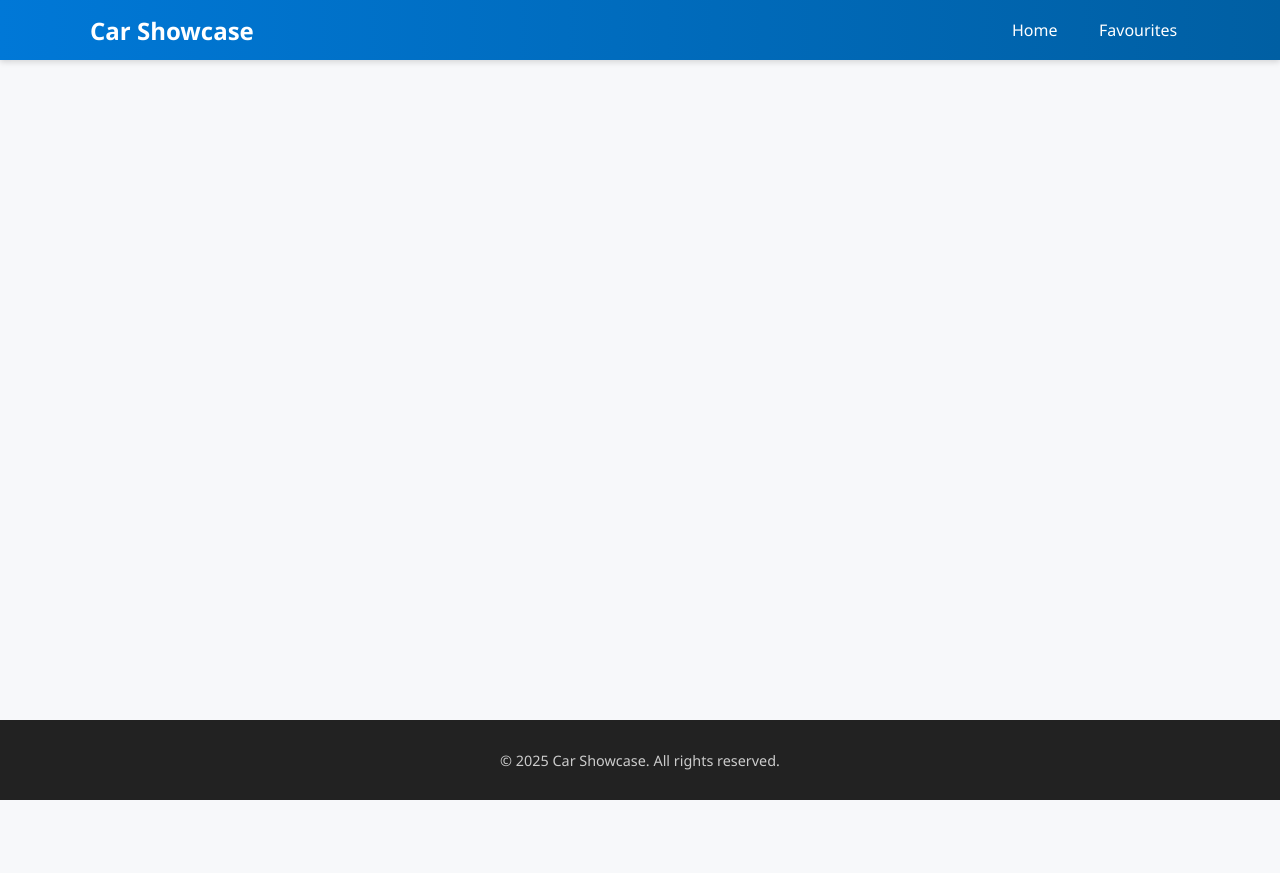
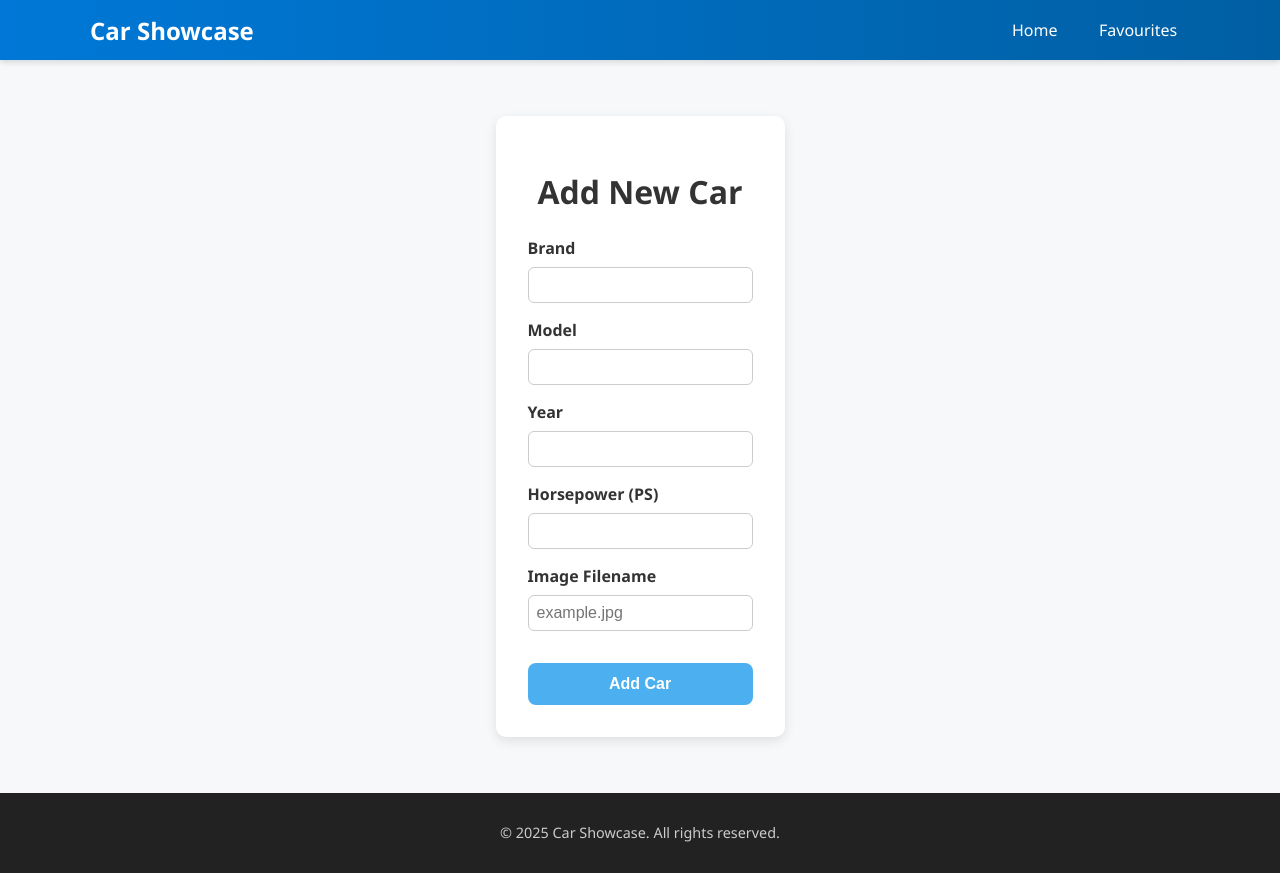
Before and after one commit to De27vin/CarShowcase, a Vue app: page /add in a window 1280 px wide. Before the commit the page ends 800 px from the top, so only its background shows below. Built offline with nearby package versions, Linux system fonts and the light colour scheme.

Commit message:
Add: AddCar.vue component, styles and fixes

```diff
--- a/src/main.js
+++ b/src/main.js
@@ -3,6 +3,7 @@ import { createPinia } from 'pinia'
 
 import App from './App.vue'
 import router from './router'
+import './style.css'
 
 const app = createApp(App)
 
--- a/src/router/index.js
+++ b/src/router/index.js
@@ -1,6 +1,8 @@
 import { createRouter, createWebHistory } from 'vue-router'
 
 import Home from '../views/Home.vue'
+import CarDetails from '../views/CarDetails.vue'
+import AddCar from '../views/AddCar.vue'
 
 const router = createRouter({
   history: createWebHistory(import.meta.env.BASE_URL),
@@ -13,8 +15,13 @@ const router = createRouter({
     {
       path: '/car/:id',
       name: 'CarDetails',
-      component: () => import('../views/CarDetails.vue'),
+      component: CarDetails,
       props: true,
+    },
+    {
+      path: '/add',
+      name: 'AddCar',
+      component: AddCar,
     },
   ],
 })
--- /dev/null
+++ b/src/stores/cars.js
@@ -0,0 +1,50 @@
+import { defineStore } from 'pinia'
+import carsData from '../assets/cars.json'
+
+export const useCarStore = defineStore('cars', {
+  state: () => ({
+    cars: [],
+    favourites: [],
+  }),
+
+  actions: {
+    addCar(car) {
+      const newId = this.cars.length > 0 ? this.cars[this.cars.length - 1].id + 1 : 1
+      this.cars.push({ id: newId, ...car })
+      this.saveToLocalStorage()
+    },
+
+    toggleFavourite(id) {
+      if (this.favourites.includes(id)) {
+        this.favourites = this.favourites.filter((favId) => favId !== id)
+      } else {
+        this.favourites.push(id)
+      }
+      this.saveToLocalStorage()
+    },
+
+    saveToLocalStorage() {
+      localStorage.setItem('cars', JSON.stringify(this.cars))
+      localStorage.setItem('favourites', JSON.stringify(this.favourites))
+    },
+
+    loadFromLocalStorage() {
+      const savedCars = localStorage.getItem('cars')
+      const savedFavs = localStorage.getItem('favourites')
+
+      if (savedCars) {
+        this.cars = JSON.parse(savedCars)
+      } else {
+        this.cars = carsData.map((car) => ({
+          ...car,
+          image: new URL(`../assets/carPictures/${car.image}`, import.meta.url).href,
+        }))
+        this.saveToLocalStorage()
+      }
+
+      if (savedFavs) {
+        this.favourites = JSON.parse(savedFavs)
+      }
+    },
+  },
+})
--- a/src/style.css
+++ b/src/style.css
@@ -79,3 +79,88 @@ body {
   text-align: center;
   font-size: 0.9rem;
 }
+
+/* Home.vue */
+.home {
+  padding: 1rem;
+}
+
+.car-list {
+  display: grid;
+  grid-template-columns: repeat(auto-fit, minmax(220px, 1fr));
+  gap: 1rem;
+}
+
+.car-card {
+  border: 1px solid #ccc;
+  border-radius: 8px;
+  padding: 0.5rem;
+  cursor: pointer;
+  transition: transform 0.2s;
+  text-align: center;
+  background: white;
+  box-shadow: 0 2px 6px rgba(0, 0, 0, 0.05);
+}
+
+.car-card:hover {
+  transform: scale(1.02);
+}
+
+.car-card img {
+  width: 40%;
+  height: auto;
+  border-radius: 8px;
+  margin-bottom: 0.5rem;
+}
+
+/* AddCar.vue */
+.add-car {
+  max-width: 500px;
+  margin: 2rem auto;
+  padding: 2rem;
+  background: #fff;
+  border-radius: 10px;
+  box-shadow: 0 4px 12px rgba(0, 0, 0, 0.1);
+}
+
+.add-car h1 {
+  text-align: center;
+  margin-bottom: 1.5rem;
+  color: #333;
+}
+
+.add-car-form .form-group {
+  margin-bottom: 1rem;
+  display: flex;
+  flex-direction: column;
+}
+
+.add-car-form label {
+  font-weight: bold;
+  margin-bottom: 0.5rem;
+}
+
+.add-car-form input {
+  padding: 0.5rem;
+  border: 1px solid #ccc;
+  border-radius: 6px;
+  font-size: 1rem;
+}
+
+.submit-btn {
+  width: 100%;
+  padding: 0.75rem;
+  background-color: #4cafef;
+  color: #fff;
+  font-size: 1rem;
+  font-weight: bold;
+  border: none;
+  border-radius: 8px;
+  cursor: pointer;
+  margin-top: 1rem;
+  transition: background 0.2s;
+}
+
+.submit-btn:hover {
+  background-color: #389fd9;
+}
--- /dev/null
+++ b/src/views/AddCar.vue
@@ -0,0 +1,69 @@
+<template>
+  <div class="add-car">
+    <h1>Add New Car</h1>
+    <form @submit.prevent="submitForm" class="add-car-form">
+      <div class="form-group">
+        <label for="brand">Brand</label>
+        <input type="text" id="brand" v-model="newCar.brand" required />
+      </div>
+
+      <div class="form-group">
+        <label for="model">Model</label>
+        <input type="text" id="model" v-model="newCar.model" required />
+      </div>
+
+      <div class="form-group">
+        <label for="year">Year</label>
+        <input type="number" id="year" v-model="newCar.year" required />
+      </div>
+
+      <div class="form-group">
+        <label for="hp">Horsepower (PS)</label>
+        <input type="number" id="hp" v-model="newCar.hp" required />
+      </div>
+
+      <div class="form-group">
+        <label for="image">Image Filename</label>
+        <input type="text" id="image" v-model="newCar.image" placeholder="example.jpg" />
+      </div>
+
+      <button type="submit" class="submit-btn">Add Car</button>
+    </form>
+  </div>
+</template>
+
+<script>
+import { useCarStore } from '../stores/cars.js'
+import { reactive } from 'vue'
+import { useRouter } from 'vue-router'
+
+export default {
+  name: 'AddCar',
+  setup() {
+    const carStore = useCarStore()
+    const router = useRouter()
+
+    const newCar = reactive({
+      brand: '',
+      model: '',
+      year: '',
+      hp: '',
+      image: '',
+    })
+
+    const submitForm = () => {
+      // Optional: Bildpfad automatisch ergänzen
+      if (newCar.image) {
+        newCar.image = new URL(`../assets/carPictures/${newCar.image}`, import.meta.url).href
+      }
+      carStore.addCar({ ...newCar })
+      router.push('/') // zurück zur Home-Seite
+    }
+
+    return {
+      newCar,
+      submitForm,
+    }
+  },
+}
+</script>
--- a/src/views/Home.vue
+++ b/src/views/Home.vue
@@ -1,6 +1,9 @@
 <template>
   <div class="home">
-    <h1>Car Showcase Home</h1>
+    <div class="home-header">
+      <h1>Car Showcase Home</h1>
+      <RouterLink to="/add" class="add-btn">+ Add Car</RouterLink>
+    </div>
 
     <div v-if="cars.length === 0">There are no cars here...</div>
 
@@ -15,55 +18,26 @@
 </template>
 
 <script>
-import carsCollection from '../assets/cars.json'
+import { useCarStore } from '../stores/cars.js'
+import { onMounted } from 'vue'
 
 export default {
   name: 'Home',
-  data() {
+  setup() {
+    const carStore = useCarStore()
+
+    onMounted(() => {
+      carStore.loadFromLocalStorage()
+    })
+
+    const goToCar = (id) => {
+      window.location.href = `/car/${id}`
+    }
+
     return {
-      cars: [],
+      cars: carStore.cars,
+      goToCar,
     }
-  },
-  mounted() {
-    this.cars = carsCollection.map((car) => ({
-      ...car,
-      image: new URL(`../assets/carPictures/${car.image}`, import.meta.url).href,
-    })) //connect DB -> CRUD?
-  },
-  methods: {
-    goToCar(id) {
-      this.$router.push(`/car/${id}`)
-    },
   },
 }
 </script>
-
-<style scoped>
-.home {
-  padding: 1rem;
-}
-
-.car-list {
-  display: grid;
-  grid-template-columns: repeat(auto-fit, minmax(220px, 1fr));
-  gap: 1rem;
-}
-
-.car-card {
-  border: 1px solid #ccc;
-  border-radius: 8px;
-  padding: 0.5rem;
-  cursor: pointer;
-  transition: transform 0.2s;
-}
-
-.car-card:hover {
-  transform: scale(1.02);
-}
-
-.car-card img {
-  width: 20%;
-  height: auto;
-  border-radius: 8px;
-}
-</style>
```
